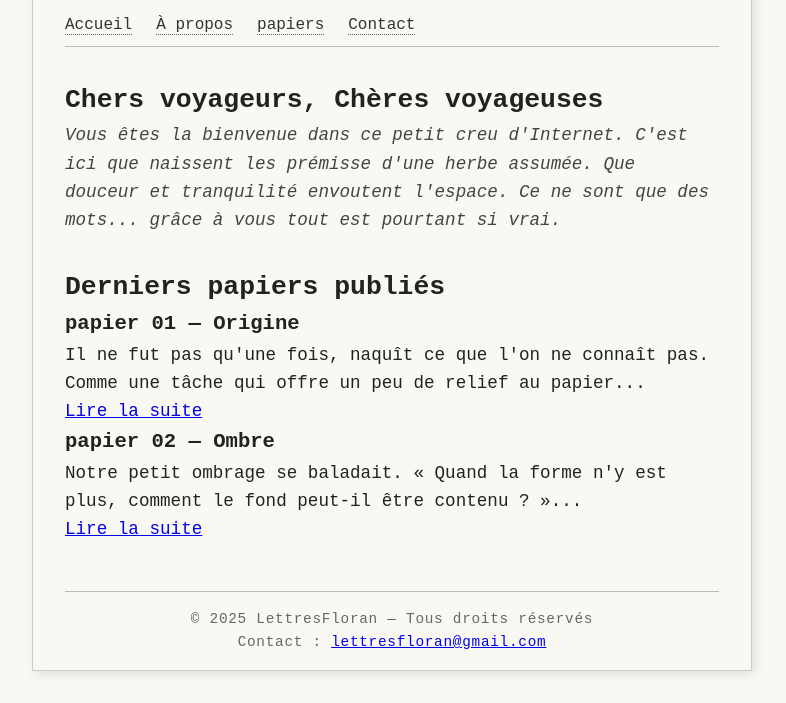
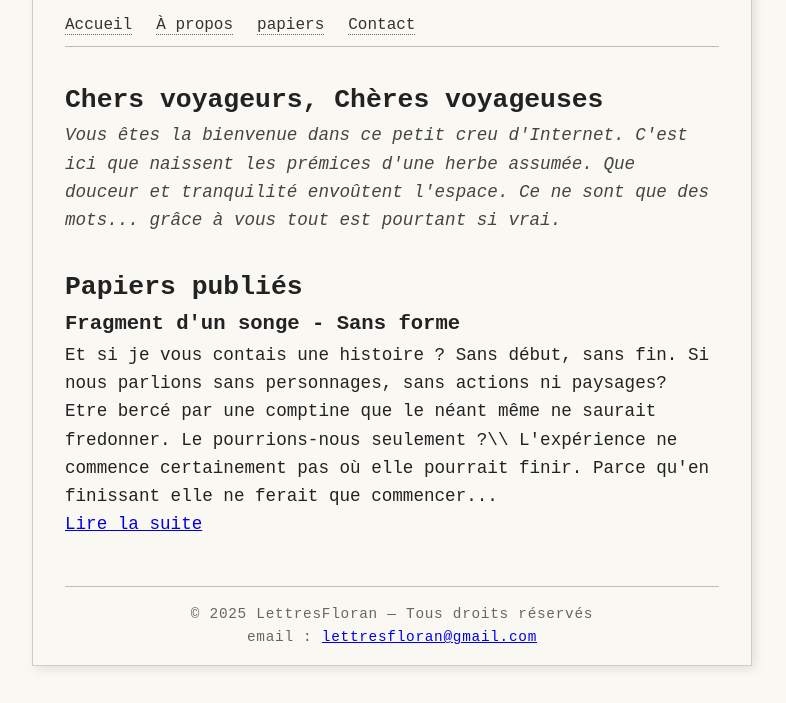
Before and after one commit to LettresFloran/monpetitcoindherbe, a plain HTML site: page index.html in a window 1280 px wide. Shown: the part 145-848 px from the top of the page, without its empty margins (248-1034 px from the left). Drawn offline with Linux system fonts and the light colour scheme.

Commit message:
Update index.html

```diff
--- a/index.html
+++ b/index.html
@@ -23,19 +23,15 @@
   <main>
     <section class="intro">
       <h2>Chers voyageurs, Chères voyageuses </h2>
-      <p>Vous êtes la bienvenue dans ce petit creu d'Internet. C'est ici que naissent les prémisse d'une herbe assumée. Que douceur et tranquilité envoutent l'espace. Ce ne sont que des mots... grâce à vous tout est pourtant si vrai.</p>
+      <p>Vous êtes la bienvenue dans ce petit creu d'Internet. C'est ici que naissent les prémices d'une herbe assumée. Que douceur et tranquilité envoûtent l'espace. Ce ne sont que des mots... grâce à vous tout est pourtant si vrai.</p>
     </section>
 
     <section id="papiers" class="papiers-preview">
-      <h2>Derniers papiers publiés</h2>
+      <h2>Papiers publiés</h2>
       <div class="papier">
-        <h3>papier 01 — Origine</h3>
-        <p>Il ne fut pas qu'une fois, naquît ce que l'on ne connaît pas. Comme une tâche qui offre un peu de relief au papier...</p>
-        <a href="#">Lire la suite</a>
-      </div>
-      <div class="papier">
-        <h3>papier 02 — Ombre</h3>
-        <p>Notre petit ombrage se baladait. « Quand la forme n'y est plus, comment le fond peut-il être contenu ? »...</p>
+        <h3>Fragment d'un songe - Sans forme</h3>
+        <p>Et si je vous contais une histoire ? Sans début, sans fin. Si nous parlions sans personnages, sans actions ni paysages? Etre bercé par une comptine que le néant même ne saurait fredonner. Le pourrions-nous seulement ?\\
+	L'expérience ne commence certainement pas où elle pourrait finir. Parce qu'en finissant elle ne ferait que commencer...</p>
         <a href="#">Lire la suite</a>
       </div>
     </section>
@@ -43,7 +39,7 @@
 
   <footer id="contact">
     <p>&copy; 2025 LettresFloran — Tous droits réservés</p>
-    <p>Contact : <a href="lettresfloran@gmail.com">lettresfloran@gmail.com</a></p>
+    <p>email : <a href="lettresfloran@gmail.com">lettresfloran@gmail.com</a></p>
   </footer>
 </body>
 </html>
```
